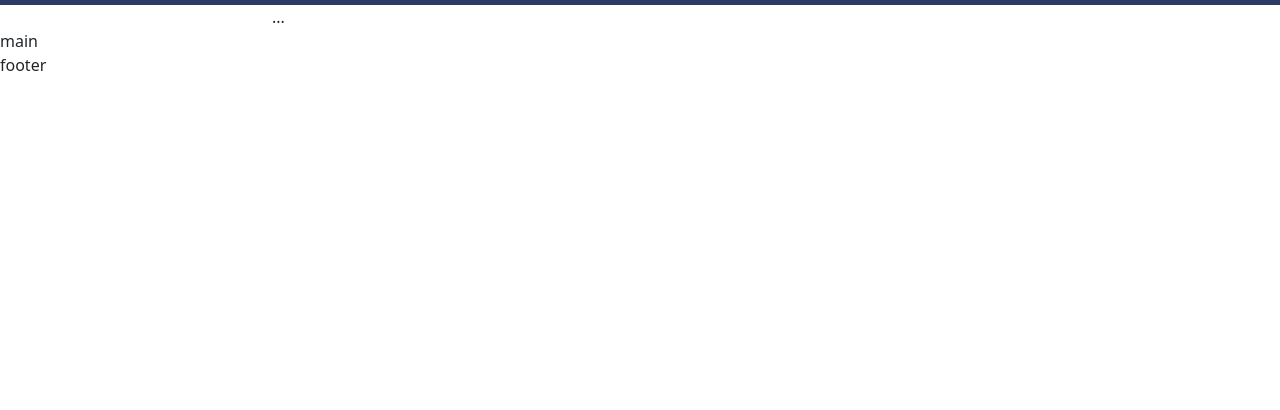
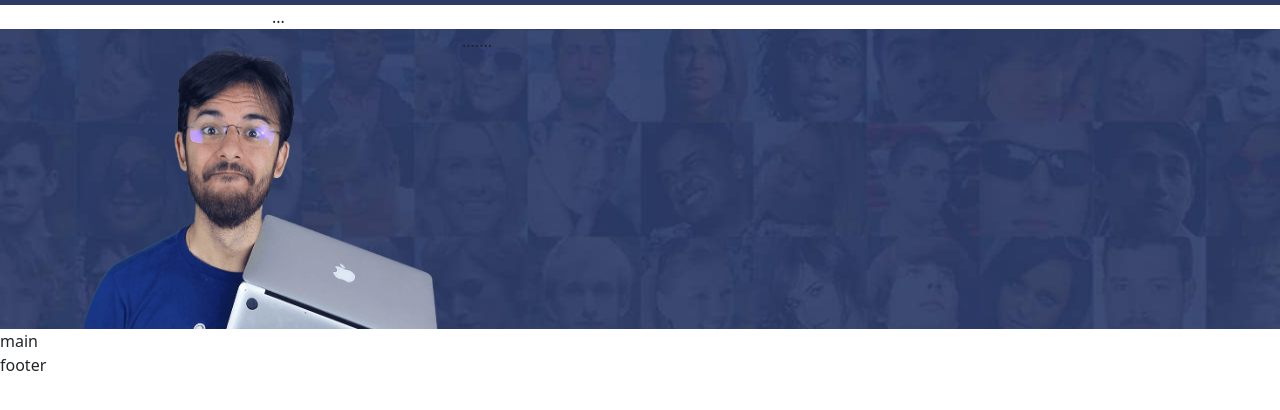
Before and after one commit to nathaliaveneziano/b7web, a WordPress theme: template ZP/WORDPRESS_THEME_II/b7web/index.php in a window 1280 px wide. Shown: the top 410 px of the page. Run offline with PHP 8.4 and a stand-in for WordPress, Linux system fonts and the light colour scheme; the site name, menu and one post (Sample post) are stand-ins, and other content is empty.

Commit message:
Projeto: Tema Blog B7Web (parte 2)

```diff
--- a/ZP/WORDPRESS_THEME_II/b7web/assets/css/template.css
+++ b/ZP/WORDPRESS_THEME_II/b7web/assets/css/template.css
@@ -4,6 +4,30 @@ body {
   /* box-sizing: border-box; */
 }
 
+img {
+  max-width: 100%;
+  height: auto;
+}
+
+/* HEADER */
 .top_header {
   border-top: 5px solid #2d3a64;
 }
+
+.custom-logo {
+  width: auto;
+  height: 60px;
+  margin: 20px 0;
+}
+
+/* BANNER */
+.banner {
+  background-image: url('../images/bg.jpg');
+  background-position: center;
+  height: 300px;
+}
+
+.hero-image {
+  height: 285px;
+  margin-top: 15px;
+}
--- a/ZP/WORDPRESS_THEME_II/b7web/index.php
+++ b/ZP/WORDPRESS_THEME_II/b7web/index.php
@@ -2,6 +2,13 @@
 get_header();
 ?>
 
+<?php
+if (is_home()) {
+  get_template_part('template-parts/banner', 'home');
+} else {
+  get_template_part('template-parts/banner', 'single');
+}
+?>
 <main>main</main>
 
 <?php
--- /dev/null
+++ b/ZP/WORDPRESS_THEME_II/b7web/template-parts/banner-home.php
@@ -0,0 +1,10 @@
+<section class="banner">
+  <div class="container">
+    <div class="row">
+      <div class="col-sm-4">
+        <img src="<?= get_template_directory_uri() . '/assets/images/heroimage.png'; ?>" class="hero-image" alt="">
+      </div>
+      <div class="col-sm-8">.......</div>
+    </div>
+  </div>
+</section>
--- /dev/null
+++ b/ZP/WORDPRESS_THEME_II/b7web/template-parts/banner-single.php
@@ -0,0 +1,3 @@
+<section class="banner">
+  banner single
+</section>
```
Also changed, not shown: ZP/WORDPRESS_THEME_II/b7web/assets/images/b7_logo.png (deleted), ZP/WORDPRESS_THEME_II/b7web/assets/images/bg.jpg, ZP/WORDPRESS_THEME_II/b7web/assets/images/fb_logo.png, ZP/WORDPRESS_THEME_II/b7web/assets/images/heroimage.png, ZP/WORDPRESS_THEME_II/b7web/assets/images/in_logo.png, ZP/WORDPRESS_THEME_II/b7web/assets/images/yt_logo.png, ZP/WORDPRESS_THEME_II/b7web/screenshot.png (added).
